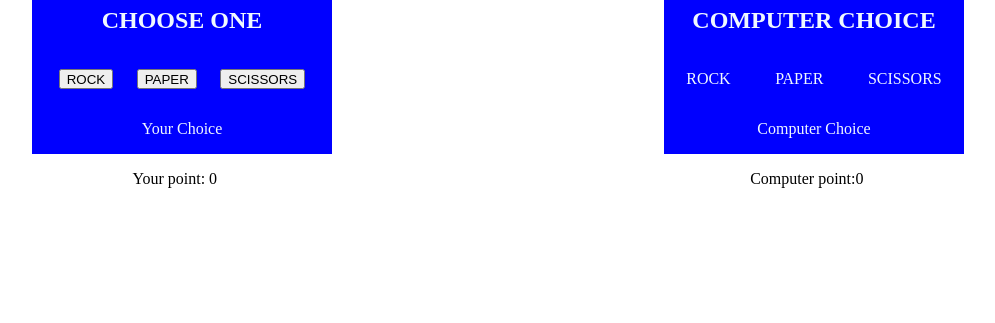
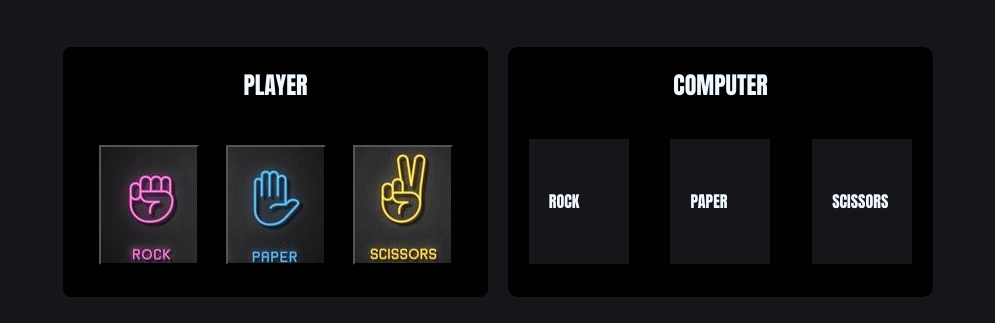
Before and after one commit to Abhi-m-anue/Rock-Paper-Scissors, a plain HTML site: page index.html in a window 1280 px wide. Shown: the part 163-486 px from the top of the page, without its empty margins (142-1137 px from the left). Drawn offline with Linux system fonts and the light colour scheme.

Commit message:
improved design

```diff
--- a/index.html
+++ b/index.html
@@ -5,29 +5,30 @@
         <script src="script.js" defer></script>
     </head>
     <body>
+    <div class="heading">
+        <h1 class="hh">ROCK PAPER SCISSORS?</h1>
+    </div>
     <div class="game-menu">
         <div class="user-side">
-            <h2>CHOOSE ONE</h2>
+            <h2>PLAYER</h2>
             <div class="butn-container">
-                <button class="btn">ROCK</button>
-                <button class="btn">PAPER</button>
-                <button class="btn">SCISSORS</button>
+                <button class="btn" id="rock"></button>
+                <button class="btn" id="paper"></button>
+                <button class="btn" id="scissors"></button>
             </div>
-            <p class="yc">Your Choice</p>
         </div>
         <div class="com-side">
-            <h2>COMPUTER CHOICE</h2>
+            <h2>COMPUTER</h2>
             <div class="com-choice-container">
                 <p class="rock">ROCK</p>
                 <p class="paper">PAPER</p>
                 <p class="scissors">SCISSORS</p>
             </div>
-            <p class="cc">Computer Choice</p>
         </div>
     </div>
     <div class="score">
-        <p class="usr-score">Your Score</p>
-        <p class="com-score">Computer Score</p>
+        <p class="usr-score">SCORE :</p>
+        <p class="com-score">SCORE :</p>
     </div>
     <div class="result">
         <h3 class="status"></h3>
--- a/script.js
+++ b/script.js
@@ -1,28 +1,25 @@
-
-let yc=document.querySelector(".yc");
-let cmc=document.querySelector(".cc");
 let userscore=document.querySelector('.usr-score');
 let comscore=document.querySelector('.com-score');
 let status=document.querySelector('.status');
 let pa=document.querySelector('.ply-agn');
-/*let r=document.querySelector('rock');
-let p=document.querySelector('paper');
-let s=document.querySelector('scissors');*/
+let score=document.querySelector('.score');
 
 let userpoint=0,compoint=0;
-comscore.innerHTML="Computer point:"+compoint;
-userscore.innerHTML="Your point: "+userpoint;
+comscore.innerHTML="SCORE :"+compoint;
+userscore.innerHTML="SCORE :"+userpoint;
 
 const btn=document.querySelectorAll(".btn");
     let playerChoice;
     btn.forEach(element => {
-    element.addEventListener('click',(e)=>{
-    if(e){
-        playerChoice=e.target.innerHTML.toLowerCase();
-        start(playerChoice);
-
+    element.addEventListener('click',response)
+    });
+    function response(e){
+        if(e){
+            playerChoice=e.target.id.toLowerCase();
+            score.style.display= "flex";
+            start(playerChoice);
+        }
     }
-    })});
 
 function getComputerChoice(){
    let options=["Rock","Paper","Scissors"];
@@ -31,7 +28,6 @@ function getComputerChoice(){
    console.log(options[x]);
 }
 function start(pc){
-    yc.innerHTML="Your Choice: "+pc;
         let comChoice=getComputerChoice();
         let cc=comChoice.toLowerCase();
         let x=document.querySelector('.'+cc);
@@ -39,19 +35,18 @@ function start(pc){
         setTimeout(() => {
             x.classList.remove('selected');
         }, 2000);
-        cmc.innerHTML="Computer Choice: "+cc;
         play(pc,cc);
 }
 function play(pc,cc){
     if(pc==="rock" && cc==="paper" || pc==="paper" && cc==="scissors" || pc==="scissors" && cc==="rock"){
         compoint++;
-        comscore.innerHTML="Computer point:"+compoint;
+        comscore.innerHTML="SCORE :"+compoint;
         status.innerHTML="You Loose.."+ cc +" beats "+ pc;
         //alert("You Loose.."+ cc +" beats "+ pc+"\n your point:"+userpoint+"  comp point:"+compoint);
     }
     else if(pc==="rock" && cc==="scissors" || pc==="paper" && cc==="rock" || pc==="scissors" && cc==="paper"){
         userpoint++;
-        userscore.innerHTML="Your point: "+userpoint;
+        userscore.innerHTML="SCORE :"+userpoint;
         status.innerHTML="You win.."+ pc +" beats "+cc;
         //alert("You win.."+ pc +" beats "+ cc+"\n your point:"+userpoint+"  comp point:"+compoint);
     }
@@ -60,35 +55,34 @@ function play(pc,cc){
        // alert("Draw match  \n your point:"+userpoint+"  comp point:"+compoint)
     }
     checkres(userpoint,compoint);
-    //console.log(playerChoice);
 }
 
 function checkres(up,cp){
     if(up===3){
         //alert("You win the game..\n your point:"+up+"  comp point:"+cp);
-        cmc.innerHTML='';
-        yc.innerHTML='';
-        comscore.innerHTML='';
-        userscore.innerHTML='';
-        userpoint=0,compoint=0;
+        btn.forEach(element => element.removeEventListener('click',response ));
         setTimeout(() => {
             status.innerHTML='YOU WON THE GAME';
             pa.classList.remove('ply-agn');
             pa.classList.add('enable');
+            comscore.innerHTML='';
+            userscore.innerHTML='';
+            userpoint=0,compoint=0;
+            score.style.display= "none";
             play_again();
-        }, 4000);
+            }, 4000);
     }
     else if(cp===3){
         //alert("You Loose the game..\n your point:"+userpoint+"  comp point:"+compoint);
-        cmc.innerHTML='';
-        yc.innerHTML='';
-        comscore.innerHTML='';
-        userscore.innerHTML='';
-        userpoint=0,compoint=0;
+        btn.forEach(element => element.removeEventListener('click',response ));
         setTimeout(() => {
             status.innerHTML='YOU LOST THE GAME';
             pa.classList.remove('ply-agn');
             pa.classList.add('enable');
+            comscore.innerHTML='';
+            userscore.innerHTML='';
+            userpoint=0,compoint=0;
+            score.style.display= "none";
             play_again();
         }, 4000);
     }
--- a/style.css
+++ b/style.css
@@ -1,57 +1,116 @@
 *{
   box-sizing: border-box;
+  background-color: #16161a;
+  font-family: Impact, Haettenschweiler, 'Arial Narrow Bold', sans-serif;
+}
+.heading{
+    font-size: xx-large;
+    display: flex;
+    justify-content: center;
+    color:#fffffe;
+}
+.hh{
+
 }
 .game-menu{
+    color: #fffffe;
+    height: 250px;
+    margin-top: 20px;
     display: flex;
-    margin-top: 150px;
+
+    width: 100%;
+    justify-content: center;
+}
+.user-side{
+    display: flex;
+    flex-direction: column;
+    border-radius: 8px;
+    width:425px;
+    height: 250px;
+    margin-right: 10px;
+    background-color:#010101;
+    color: aliceblue;
+}
+.user-side >h2{
+    text-align: center;
+    background-color: inherit;
+}
+.butn-container{
+    flex:1.5;
+    background-color: inherit;
+    display:flex;
+    height: 50px;
+    padding:22px;
+    margin-bottom: 10px;
     justify-content: space-around;
 }
-
-
-.user-side{
-    width:300px;
-    background-color: blue;
+#rock{
+    background: url('rock.jpg');
+}
+#paper{
+    background: url('paper.jpg');
+}
+#scissors{
+    background: url('scissors.jpg');
+}
+.btn{
+    width: 100px;
+    background-color: #7f5af0;
+}
+.com-side{
+    display: flex;
+    flex-direction: column;
+    width:425px;
+    margin-left: 10px;
+    background-color:#010101;
     color: aliceblue;
+    border-radius: 10px;
 }
-.user-side >h2,p{
+.com-side >h2{
     text-align: center;
-}
-.butn-container{
-    display:flex;
-    height: 50px;
-    padding:15px;
-    justify-content: space-around;
-}
-
-.com-side{
-    width:300px;
-    background-color: blue;
-    color: aliceblue;
-}
-.com-side >h2,p{
-    text-align: center;
+    background-color: inherit;
 }
 .com-choice-container{
+    height: 100px;
+    flex: 1.5;
+    margin-bottom: 10px;
+    background-color: inherit;
     display:flex;
     justify-content: space-around;
 }
-
+.rock,.paper,.scissors{
+    height: 125px;
+    width: 100px;
+    padding: 50px 20px;
+}
 .selected{
-    background-color:brown;
+    background-color:#7f5af0;
+    color:#010101;
 }
 
 .score{
     display: flex;
     justify-content: space-around;
+    margin-right: 50px;
+    margin-left: 50px;
+    margin-bottom: 20px;
+    height: 70px;
+    font-size: xx-large;
+    color:#72757e;
 }
 
 .result{
+    color:#fffffe;
+    font-size: 30;
+    font-family: sans-serif;
     display: flex;
     flex-direction: column;
     justify-content: space-around;
     align-items: center;
 }
-
+.usr-score,.com-score{
+    height:50px;
+}
 .ply-agn{
     display:none;
 
```
Also changed, not shown: paper.jpg (added), rock.jpg (added), scissors.jpg (added).
